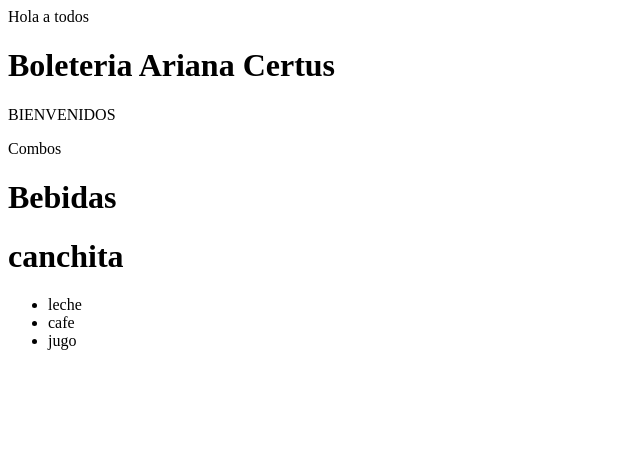
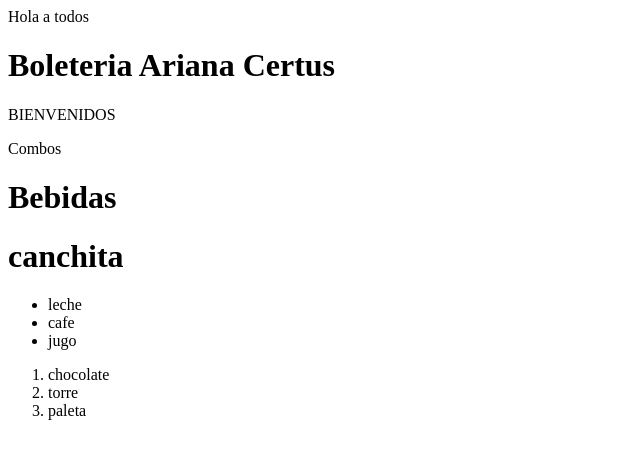
Before and after one commit to Ari2207/arii.github.io, a plain HTML site: page INDEX.HTML in a window 1280 px wide. Shown: the whole page, without its empty margins (0-640 px from the left). Drawn offline with Linux system fonts and the light colour scheme.

Commit message:
Version 1 html marte 01/04 22:00

```diff
--- a/INDEX.HTML
+++ b/INDEX.HTML
@@ -25,3 +25,8 @@
         <li>cafe</li>
         <li>jugo</li>
     </ul>
+    <ol>
+        <li>chocolate</li>
+        <li>torre</li>
+        <li>paleta</li>
+    </ol>
```
